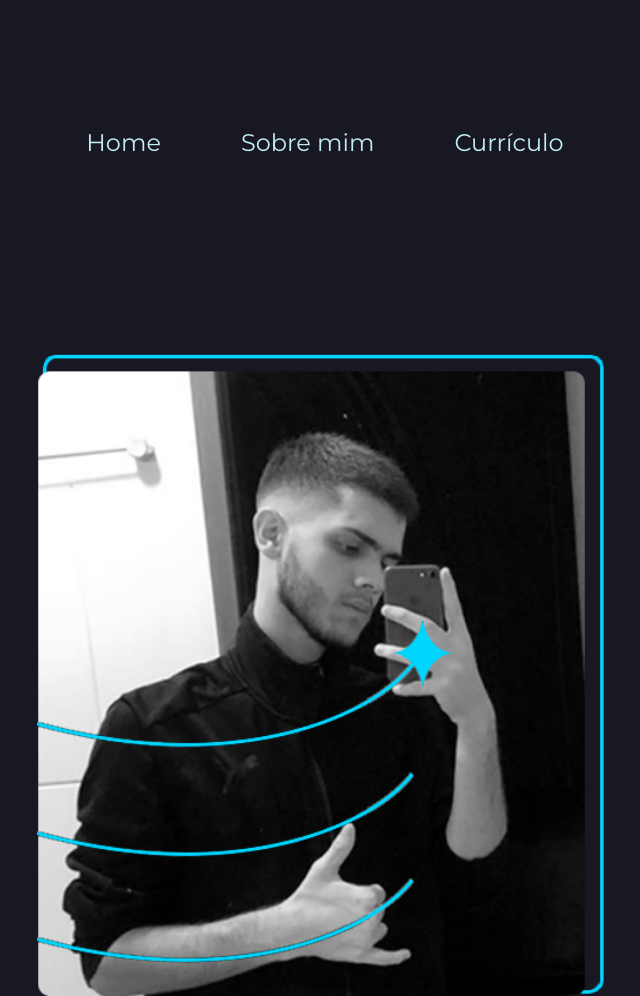
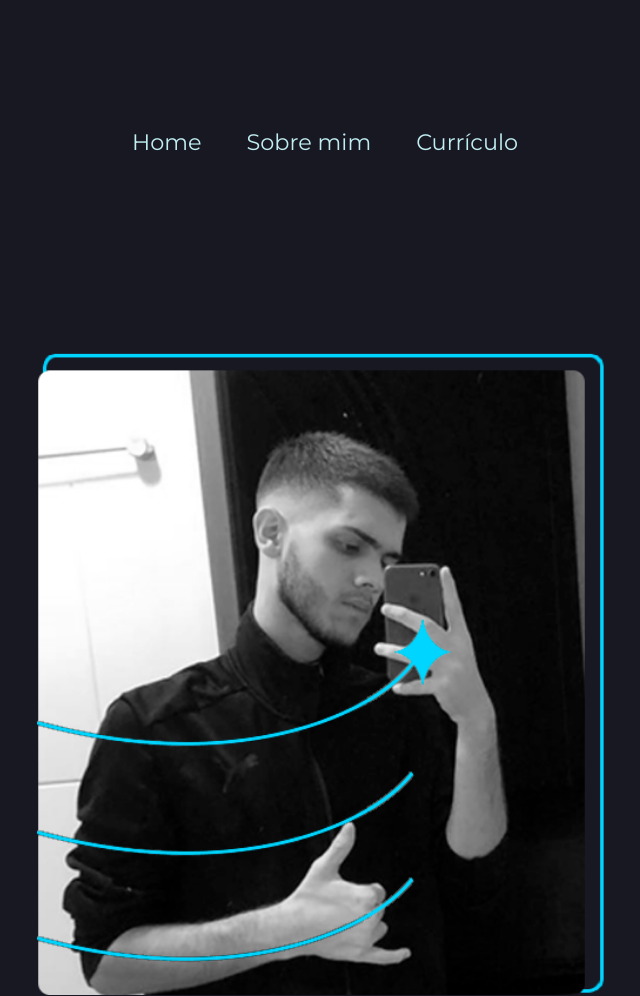
Before and after one commit to isacsoaresz/portifolio, a plain HTML site: page index.html in a window 1280 px wide. Shown: the top 996 px of the page, without its empty margins (315-955 px from the left). Drawn offline with Linux system fonts and the light colour scheme.

Commit message:
gaparrumado

```diff
--- a/estilos/style.css
+++ b/estilos/style.css
@@ -30,11 +30,11 @@ body{
 
 .cabecalho-menu{
     display: flex;
-    gap: 80px;
+    gap: 45px;
 }
 
 .cabecalho-menu-texto{
-    font-size: 1.5rem;
+    font-size: 1.4rem;
     font-family: 'Montserrat', sans-serif;
     font-weight: 600px;
     color: var(--corterciaria);
```
